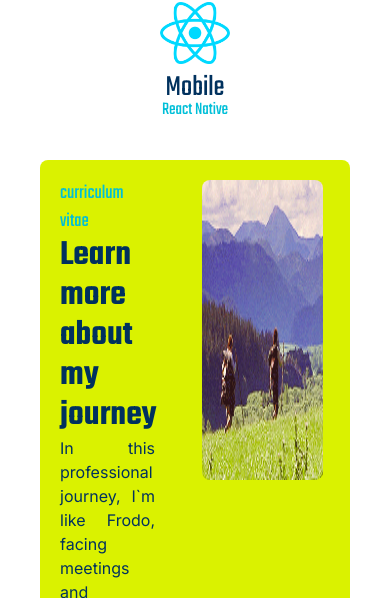
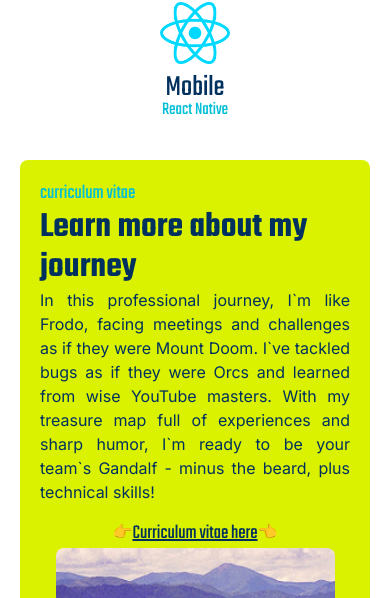
Before and after one commit to eutelmo/perosnal-website, a Next.js app: page / in a window 390 px wide. Shown: the part 1158-1756 px from the top of the page. Built offline with nearby package versions, Linux system fonts and the light colour scheme; no server answers.

Commit message:
chore: ResumeBox mobile done

```diff
--- a/src/app/components/ResumeBox.tsx
+++ b/src/app/components/ResumeBox.tsx
@@ -7,9 +7,9 @@ import DownloadFile from "./downloadFile";
 
 export default function ResumeBox() {
   return (
-    <div className="px-10 mb-9">
-      <div className="bg-custom-yellow rounded-lg h-auto p-5 flex">
-        <div className="w-[50%] pr-10">
+    <div className="sm:px-10 px-5 mb-9">
+      <div className="bg-custom-yellow rounded-lg h-auto p-5 flex sm:flex-row flex-col">
+        <div className="sm:w-[50%] sm:pr-10">
           <div className=" h-[100%]  flex justify-center  flex-col">
             <p className="text-xl font-teko text-custom-baby-blue">
               curriculum vitae
@@ -30,7 +30,7 @@ export default function ResumeBox() {
           </div>
         </div>
 
-        <div className="w-[50%] flex justify-center">
+        <div className="sm:w-[50%] flex justify-center">
           <Image
             src={Adventure}
             alt="Site-Icon"
--- a/src/app/components/downloadFile.tsx
+++ b/src/app/components/downloadFile.tsx
@@ -12,7 +12,7 @@ export default function DownloadFile({ isFooter }: BodyProps) {
     <>
       {isFooter ? (
         <a href="/pdf/TelmoMouraResume.pdf" download>
-          <div className="flex items-center">
+          <div className="flex items-center sm:justify-start justify-center">
             <p className="sm:text-xl text-2xl text-left font-teko underline text-custom-blue">
               Download my CV
             </p>
@@ -20,7 +20,7 @@ export default function DownloadFile({ isFooter }: BodyProps) {
         </a>
       ) : (
         <a href="/pdf/TelmoMouraResume.pdf" download>
-          <div className="flex items-center">
+          <div className="flex items-center sm:justify-start justify-center">
             <p className="mt-[3%]">👉</p>
             <p className="text-xl text-left font-teko underline mt-4 text-custom-blue">
               Curriculum vitae here
```
